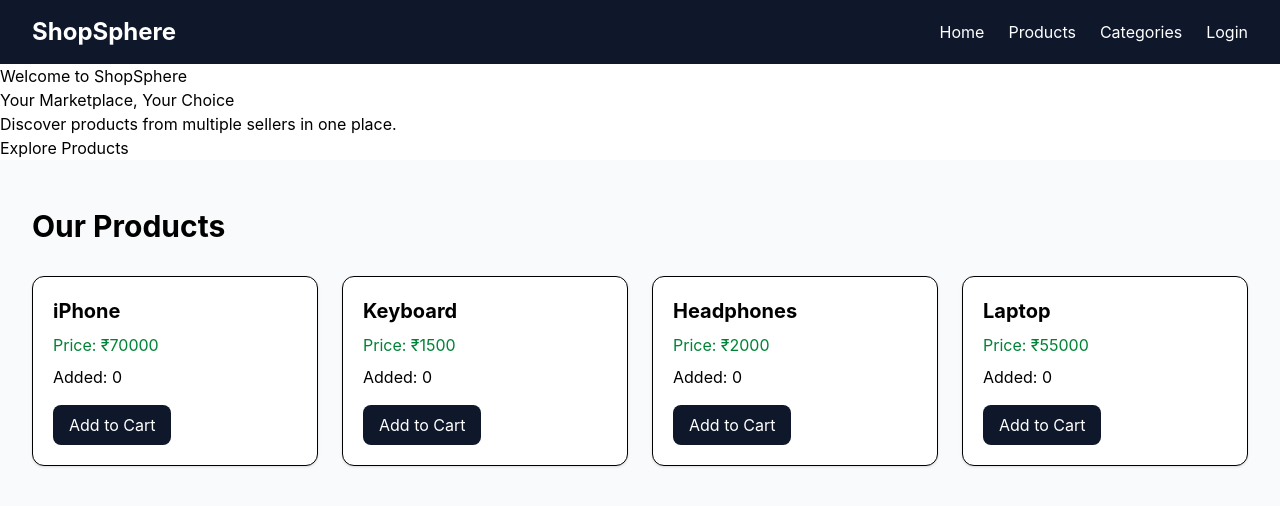
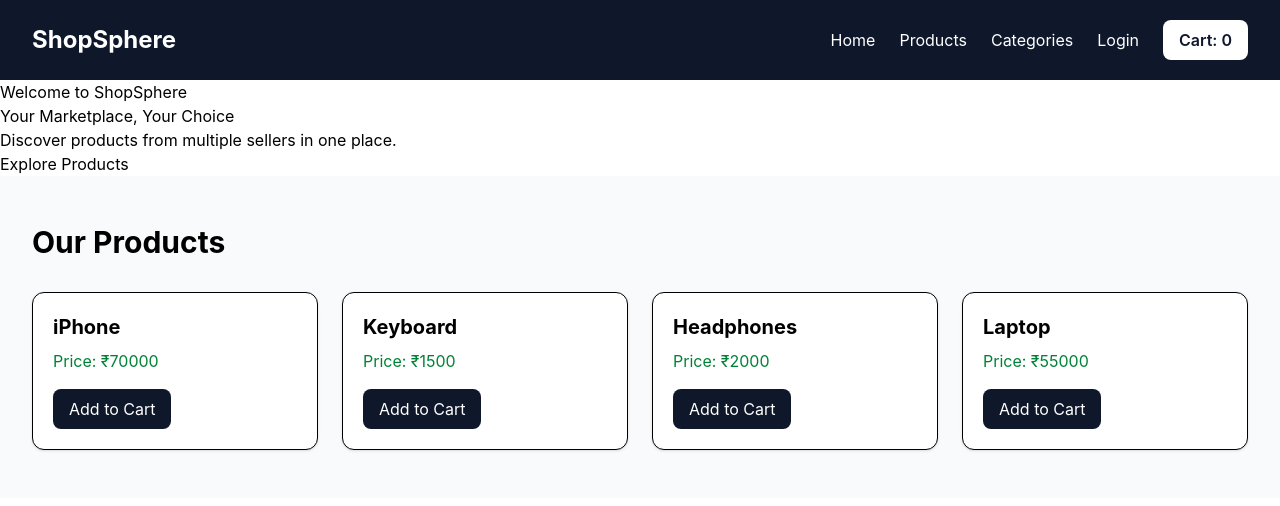
Before and after one commit to mihirvankar/ShopSphere, a React (Vite) app in the folder client/: page / in a window 1280 px wide. Shown: the top 506 px of the page. Built offline with nearby package versions, Linux system fonts and the light colour scheme.

Commit message:
feat: implement shared cart state

```diff
--- a/client/src/App.jsx
+++ b/client/src/App.jsx
@@ -1,8 +1,15 @@
+import { useState } from "react";
 import Navbar from "./components/Navbar";
 import HeroSection from "./components/HeroSection";
 import ProductCard from "./components/ProductCard";
 
 function App() {
+  const [cartCount, setCartCount] = useState(0);
+
+  function addToCart() {
+    setCartCount((previousCount) => previousCount + 1);
+  }
+
   const products = [
     { id: 1, name: "iPhone", price: 70000 },
     { id: 2, name: "Keyboard", price: 1500 },
@@ -12,8 +19,7 @@ function App() {
 
   return (
     <>
-      <Navbar />
-
+      <Navbar cartCount={cartCount} />
       <HeroSection />
 
       <section className="bg-gray-50 px-8 py-12">
@@ -25,6 +31,7 @@ function App() {
               key={product.id}
               name={product.name}
               price={product.price}
+              addToCart={addToCart}
             />
           ))}
         </div>
--- a/client/src/components/Navbar.jsx
+++ b/client/src/components/Navbar.jsx
@@ -1,13 +1,17 @@
-function Navbar() {
+function Navbar(props) {
   return (
-    <nav className="flex items-center justify-between bg-slate-900 px-8 py-4 text-white">
+    <nav className="flex items-center justify-between bg-slate-900 px-8 py-5 text-white">
       <h1 className="text-2xl font-bold">ShopSphere</h1>
 
-      <div className="flex gap-6">
+      <div className="flex items-center gap-6">
         <a href="#">Home</a>
         <a href="#">Products</a>
         <a href="#">Categories</a>
         <a href="#">Login</a>
+
+        <span className="rounded-lg bg-white px-4 py-2 font-semibold text-slate-900">
+          Cart: {props.cartCount}
+        </span>
       </div>
     </nav>
   );
--- a/client/src/components/ProductCard.jsx
+++ b/client/src/components/ProductCard.jsx
@@ -1,23 +1,13 @@
-import { useState } from "react";
-
 function ProductCard(props) {
-  const [count, setCount] = useState(0);
-
-  function addToCart() {
-    setCount(count + 1);
-  }
-
   return (
     <div className="rounded-xl border bg-white p-5 shadow-sm">
       <h2 className="text-xl font-bold">{props.name}</h2>
 
       <p className="mt-2 text-green-700">Price: ₹{props.price}</p>
 
-      <p className="mt-2">Added: {count}</p>
-
       <button
-        onClick={addToCart}
-        className="mt-4 rounded-lg bg-slate-900 px-4 py-2 text-white"
+        onClick={props.addToCart}
+        className="mt-4 rounded-lg bg-slate-900 px-4 py-2 text-white hover:bg-slate-700"
       >
         Add to Cart
       </button>
```
